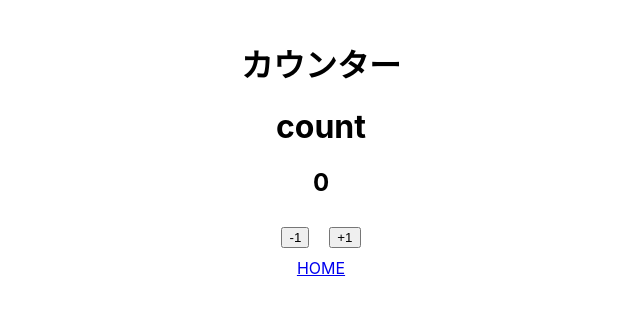
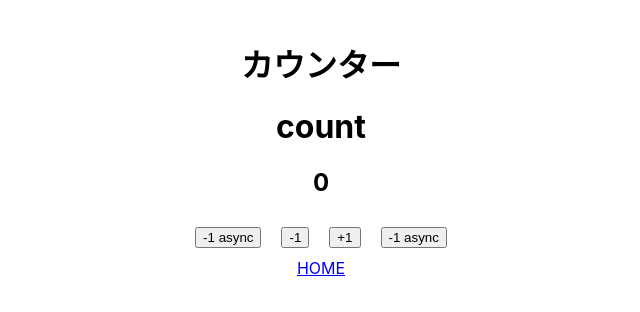
Before and after one commit to nekochans/love-psychology-web, a React (Create React App) app: page /counter in a window 1280 px wide. Shown: the top 312 px of the page, without its empty margins (319-959 px from the left). Built offline with nearby package versions, Linux system fonts and the light colour scheme.

Commit message:
:sparkles: #7 非同期処理を追加したカウンターボタンを追加

```diff
--- a/src/components/Counter.tsx
+++ b/src/components/Counter.tsx
@@ -6,13 +6,17 @@ import './Counter.css';
 export interface CounterProps {
   count?: number;
   decrement?: () => void;
+  decrementAsync?: () => void;
   increment?: () => void;
+  incrementAsync?: () => void;
 }
 
 const Counter: FC<CounterProps> = ({
   count = 0,
   decrement = () => {},
+  decrementAsync = () => {},
   increment = () => {},
+  incrementAsync = () => {},
 }) => (
   <div>
     <header>
@@ -24,11 +28,25 @@ const Counter: FC<CounterProps> = ({
         <h2>{count}</h2>
       </div>
       <div>
+        <button
+          className="counter-button"
+          type="button"
+          onClick={decrementAsync}
+        >
+          -1 async
+        </button>
         <button className="counter-button" type="button" onClick={decrement}>
           -1
         </button>
         <button className="counter-button" type="button" onClick={increment}>
           +1
+        </button>
+        <button
+          className="counter-button"
+          type="button"
+          onClick={incrementAsync}
+        >
+          -1 async
         </button>
       </div>
       <div>
--- a/src/containers/Counter.tsx
+++ b/src/containers/Counter.tsx
@@ -11,15 +11,25 @@ const Counter: React.FC = () => {
     dispatch(counterModule.actions.decrement());
   }, [dispatch]);
 
+  const handleDecrementAsync = React.useCallback(() => {
+    dispatch(counterModule.actions.decrementAsync());
+  }, [dispatch]);
+
   const handleIncrement = React.useCallback(() => {
     dispatch(counterModule.actions.increment());
+  }, [dispatch]);
+
+  const handleIncrementAsync = React.useCallback(() => {
+    dispatch(counterModule.actions.incrementAsync());
   }, [dispatch]);
 
   return (
     <CounterComponent
       count={count}
       decrement={handleDecrement}
+      decrementAsync={handleDecrementAsync}
       increment={handleIncrement}
+      incrementAsync={handleIncrementAsync}
     />
   );
 };
--- a/src/redux/createStore.ts
+++ b/src/redux/createStore.ts
@@ -4,24 +4,31 @@ import {
   getDefaultMiddleware,
 } from '@reduxjs/toolkit';
 import logger from 'redux-logger';
+import createSagaMiddleware from 'redux-saga';
 import counterModule from './modules/counterModule';
+import rootSaga from './middleware/rootSaga';
 
 const rootReducer = combineReducers({
   counter: counterModule.reducer,
 });
+const sagaMiddleware = createSagaMiddleware();
 
 const setupStore = () => {
-  const middlewareList = [...getDefaultMiddleware()];
+  const middlewareList = [...getDefaultMiddleware(), sagaMiddleware];
 
   if (process.env.NODE_ENV !== 'production') {
     middlewareList.push(logger);
   }
 
-  return configureStore({
+  const store = configureStore({
     reducer: rootReducer,
     middleware: middlewareList,
     devTools: process.env.NODE_ENV !== 'production',
   });
+
+  sagaMiddleware.run(rootSaga);
+
+  return store;
 };
 
 export default setupStore;
--- /dev/null
+++ b/src/redux/middleware/rootSaga.ts
@@ -0,0 +1,24 @@
+import { takeEvery, call, put } from 'redux-saga/effects';
+import memberModule from '../modules/counterModule';
+
+const sleep = (microSecond: number) =>
+  new Promise(resolve => setTimeout(resolve, microSecond));
+
+function* decrement() {
+  yield call(sleep, 1000);
+
+  yield put(memberModule.actions.decrement());
+}
+
+function* increment() {
+  yield call(sleep, 1000);
+
+  yield put(memberModule.actions.increment());
+}
+
+function* rootSaga() {
+  yield takeEvery(memberModule.actions.decrementAsync, decrement);
+  yield takeEvery(memberModule.actions.incrementAsync, increment);
+}
+
+export default rootSaga;
--- a/src/redux/modules/counterModule.ts
+++ b/src/redux/modules/counterModule.ts
@@ -19,9 +19,11 @@ const counterModule = createSlice({
     increment: (state: CounterState) => {
       return { ...state, count: state.count + 1 };
     },
+    incrementAsync: () => {},
     decrement: (state: CounterState) => {
       return { ...state, count: state.count - 1 };
     },
+    decrementAsync: () => {},
   },
 });
 
```
